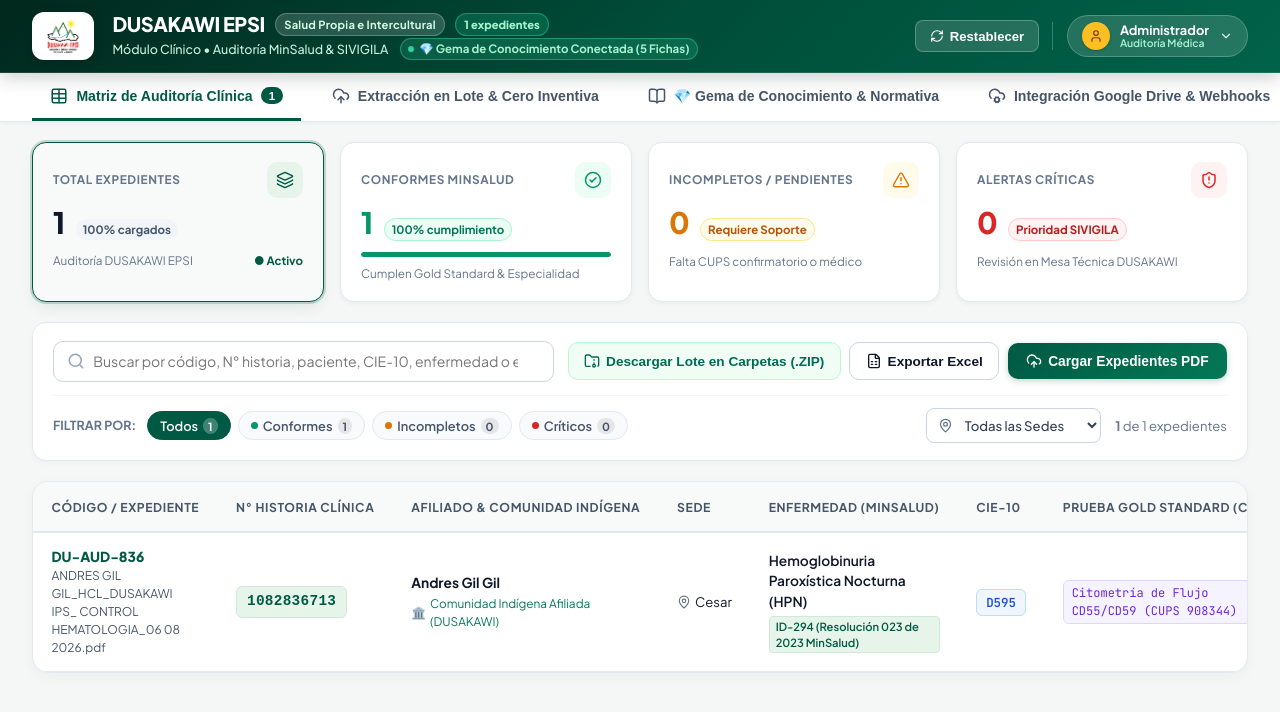
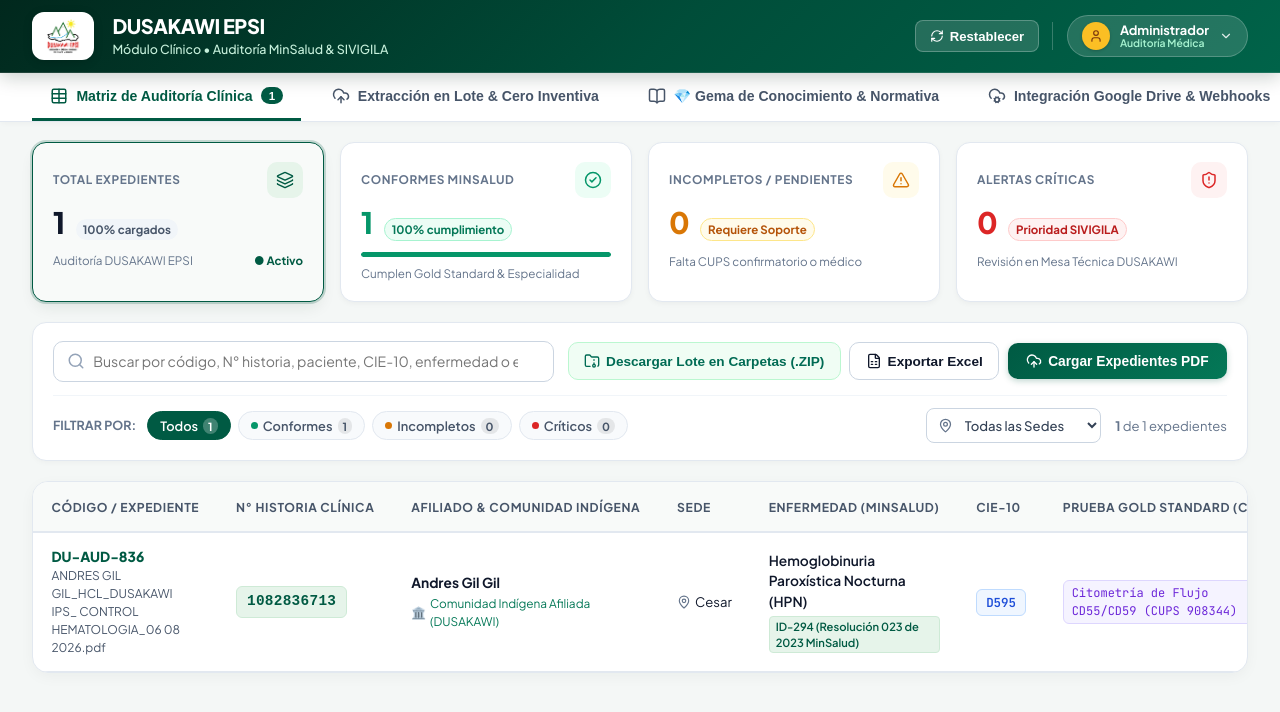
Before and after one commit to Jtorresa2/Enfermedades_huerfanas, a React (Vite) app: page / in a window 1280 px wide. Shown: the top 712 px of the page. Built offline with nearby package versions, Linux system fonts and the light colour scheme; no server answers.

Commit message:
feat: add core components, export service, extraction engine, and sample clinical data cases

```diff
--- a/src/components/Header.tsx
+++ b/src/components/Header.tsx
@@ -49,15 +49,11 @@
         <div className="brand-titles">
           <div className="brand-title-row">
             <h1>DUSAKAWI EPSI</h1>
-            <span className="brand-badge-intercultural">Salud Propia e Intercultural</span>
-            <span className="brand-badge-counter">{totalCasos} expedientes</span>
+
           </div>
           <div className="brand-subtitle-row">
             <span className="brand-subtext">Módulo Clínico • Auditoría MinSalud & SIVIGILA</span>
-            <span className="brand-status-chip">
-              <span className="status-dot-pulse" />
-              💎 Gema de Conocimiento Conectada (5 Fichas)
-            </span>
+
           </div>
         </div>
       </div>
```
